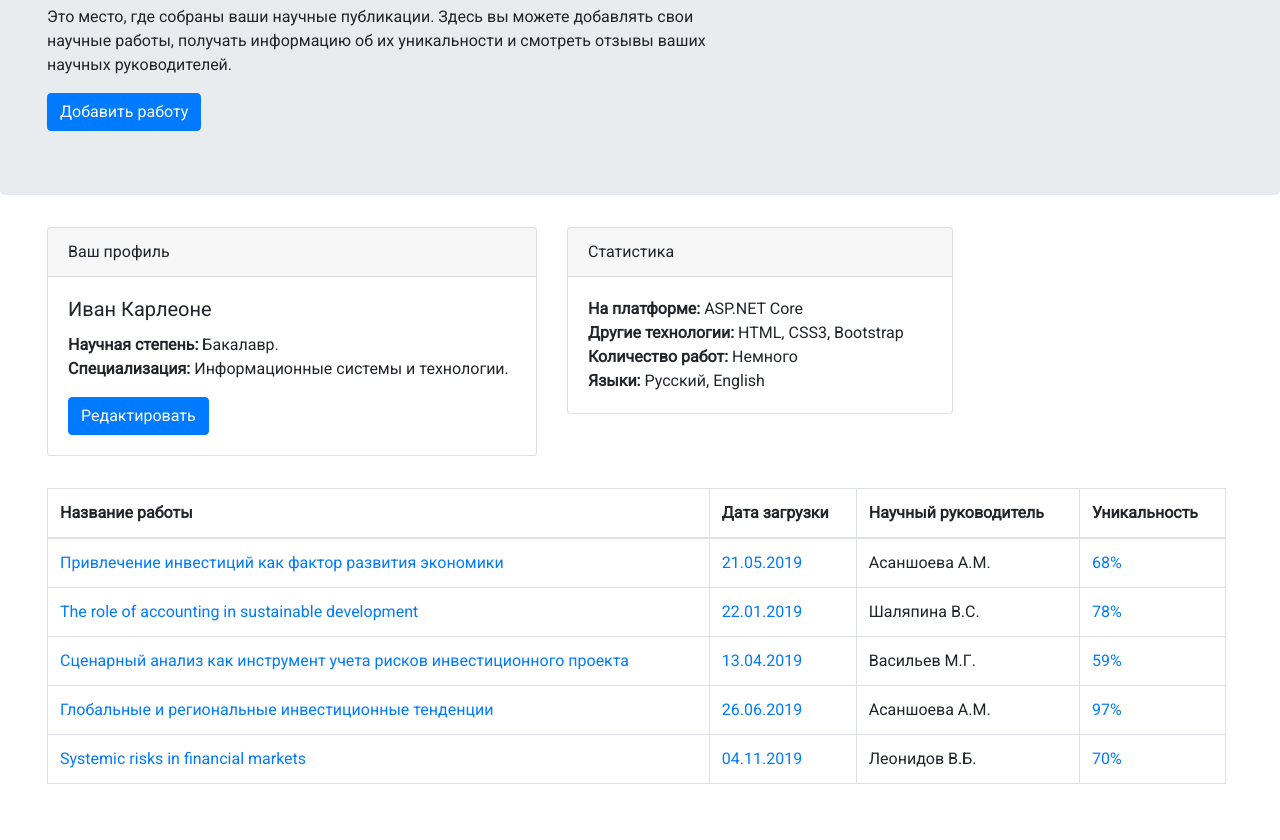
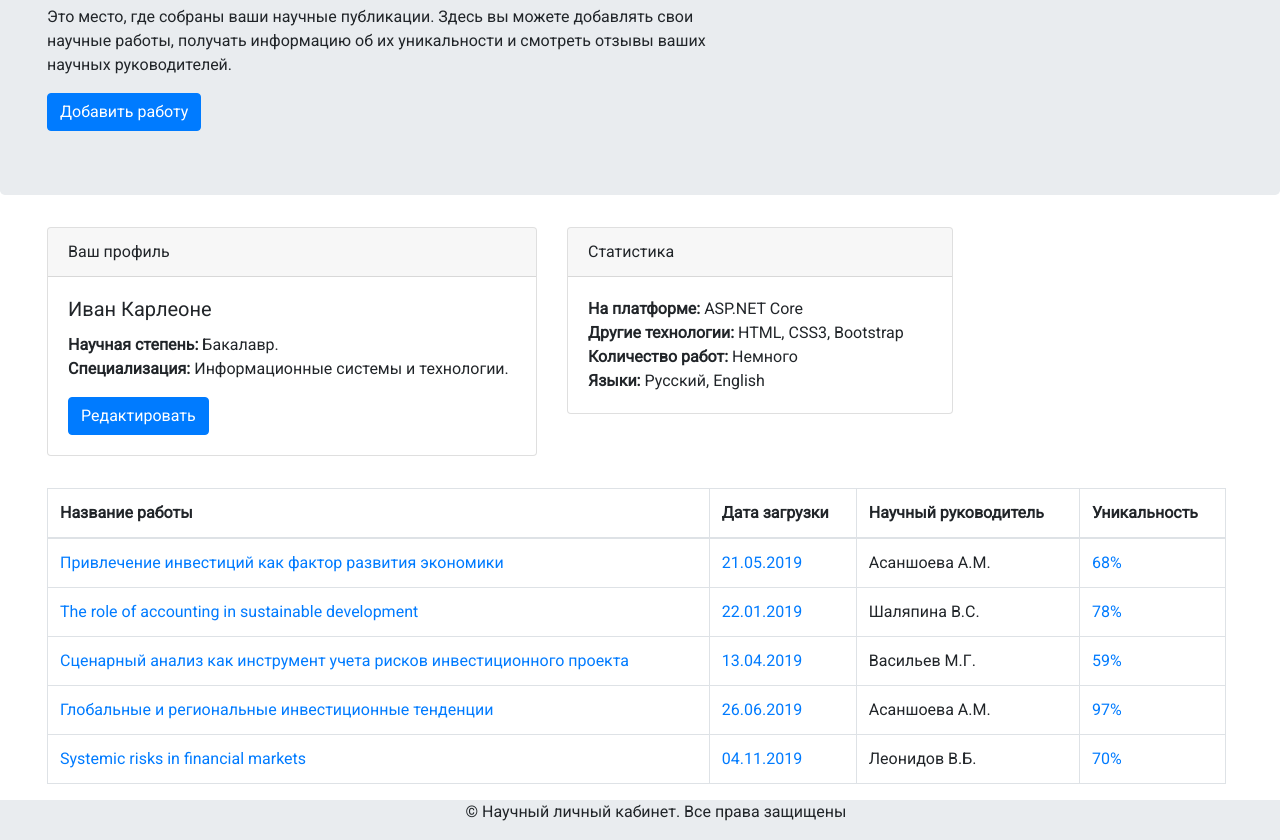
Before and after one commit to IvanKarleone/Portfolio, a plain HTML site: page index.html in a window 1280 px wide. Shown: the part 214-1054 px from the top of the page. Before the commit the page ends 1014 px from the top, so only its background shows below. Drawn offline with nearby package versions, Linux system fonts and the light colour scheme.

Commit message:
completed footer

```diff
--- a/index.html
+++ b/index.html
@@ -129,6 +129,16 @@
         </div>
     </div>
 
+    <div class="footer">
+        <div class="container-fluid">
+            <div class="row">
+                <div class="col text-center">
+                    <p>© Научный личный кабинет. Все права защищены</p>
+                </div>
+            </div>
+        </div>
+    </div>
+
     <script src="https://code.jquery.com/jquery-3.3.1.slim.min.js"
         integrity="sha384-q8i/X+965DzO0rT7abK41JStQIAqVgRVzpbzo5smXKp4YfRvH+8abtTE1Pi6jizo"
         crossorigin="anonymous"></script>
--- a/style.css
+++ b/style.css
@@ -64,6 +64,12 @@ body {
     margin-top: 32px;
 }
 
+/* ---------------------------- Footer ---------------------------- */
+
+.footer {
+    padding-left: 32px;
+    background: #e9ecef;
+}
 /* ---------------------------- Media Query ---------------------------- */
 
 @media only screen and (max-width: 575px){
```
